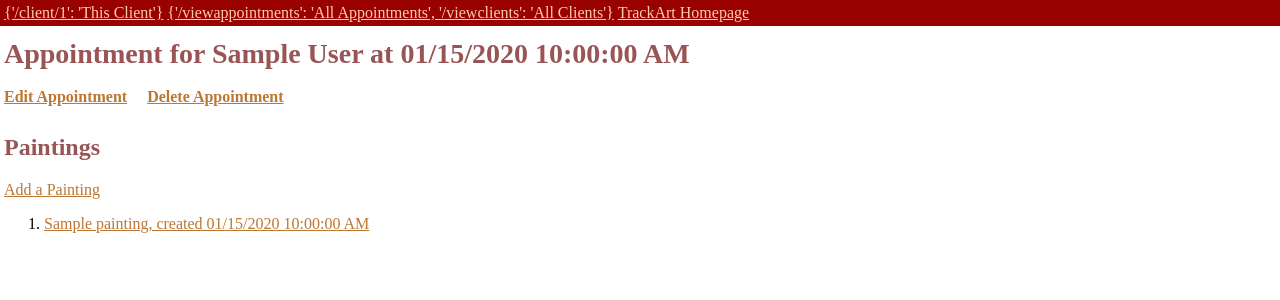
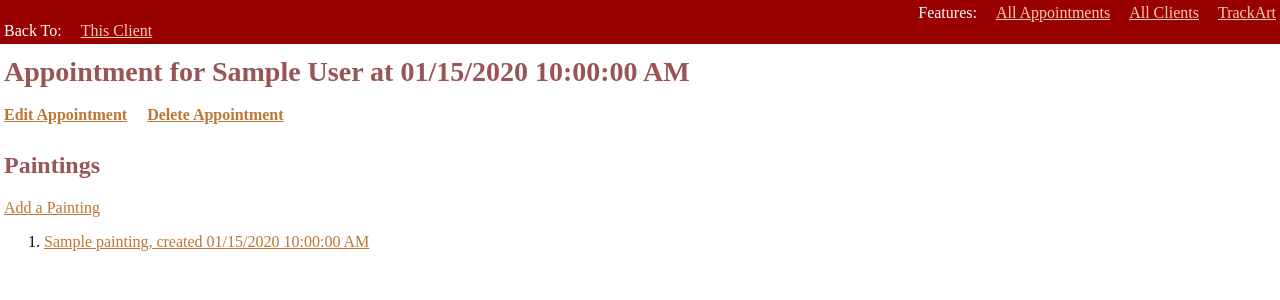
Before and after one commit to jslandport/django-arttherapy-sample, a Django app: page /appointment/1 in a window 1280 px wide. Shown: the top 300 px of the page. Run offline with Django 3.2, Linux system fonts and the light colour scheme; tables that the repository leaves empty hold one stand-in row (values such as "Sample post").

Commit message:
Nav: splitting Features and Back To

```diff
--- a/arttherapy/trackart/templates/trackart/part_bodytemplate.html
+++ b/arttherapy/trackart/templates/trackart/part_bodytemplate.html
@@ -1,13 +1,26 @@
 {% comment %}
 OPTIONAL INCOMING PARAMETERS:
-   dnavlinks   -an array of links
+   dnavlinks   -an array of links, containing:
+      dcrumb   -breadcrumb of places we've been
+      dback    -'back to' links
 {% endcomment %}<!DOCTYPE html>
 <div class="generalnav">
-   <div class="generalnavbits">
-      {% if dnavlinks %}
-         {% for thelink,thedesc in dnavlinks.items %}
+   <div class="generalnavbits generalnavback">
+      {% if dnavlinks.dback %}
+         <div>Features:</div>
+         {% for thelink,thedesc in dnavlinks.dback.items %}
             <div><a href="{{ thelink }}">{{ thedesc }}</a></div>
          {% endfor %}
-      {% endif %}<div><a href="/">TrackArt Homepage</a></div>
+      {% endif %}
+      <div><a href="/">TrackArt</a></div>
    </div>
+   {% if dnavlinks.dcrumb %}
+      <div class="generalnavbits generalnavcrumb">
+         <div>Back To:</div>
+         {% for thelink,thedesc in dnavlinks.dcrumb.items %}
+            <div><a href="{{ thelink }}">{{ thedesc }}</a></div>
+         {% endfor %}
+      </div>
+   {% endif %}
+   <div class="generalnavbits"></div>
 </div>
```
